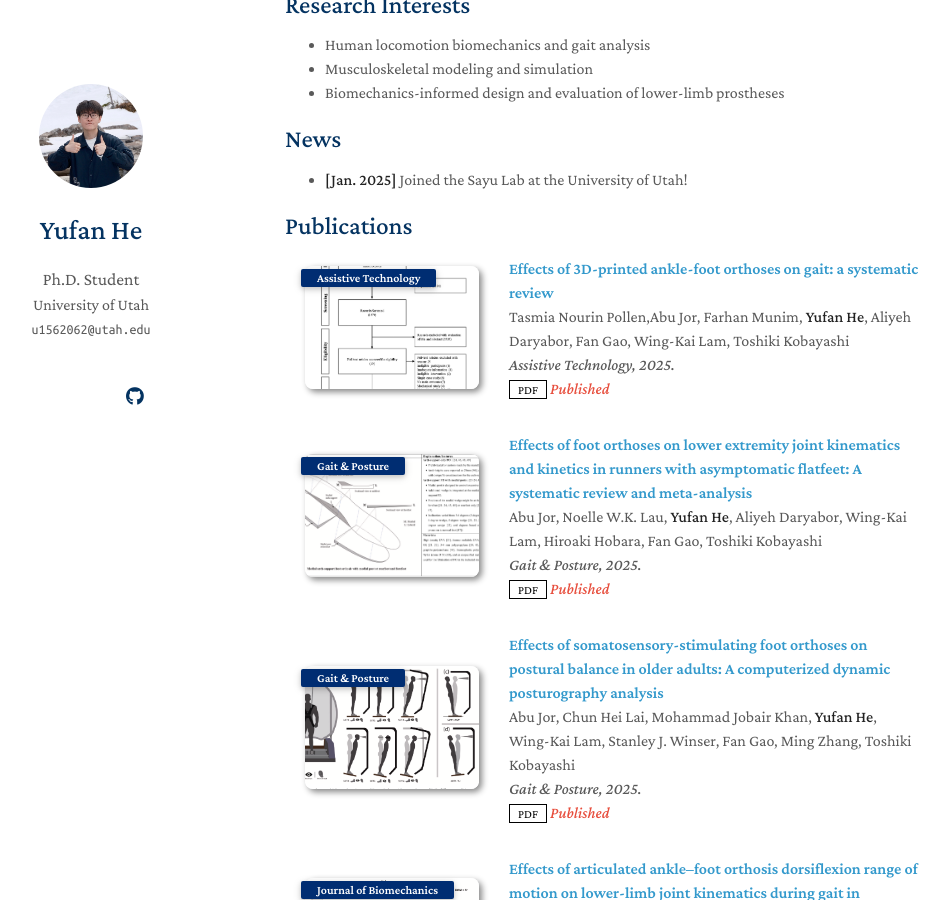
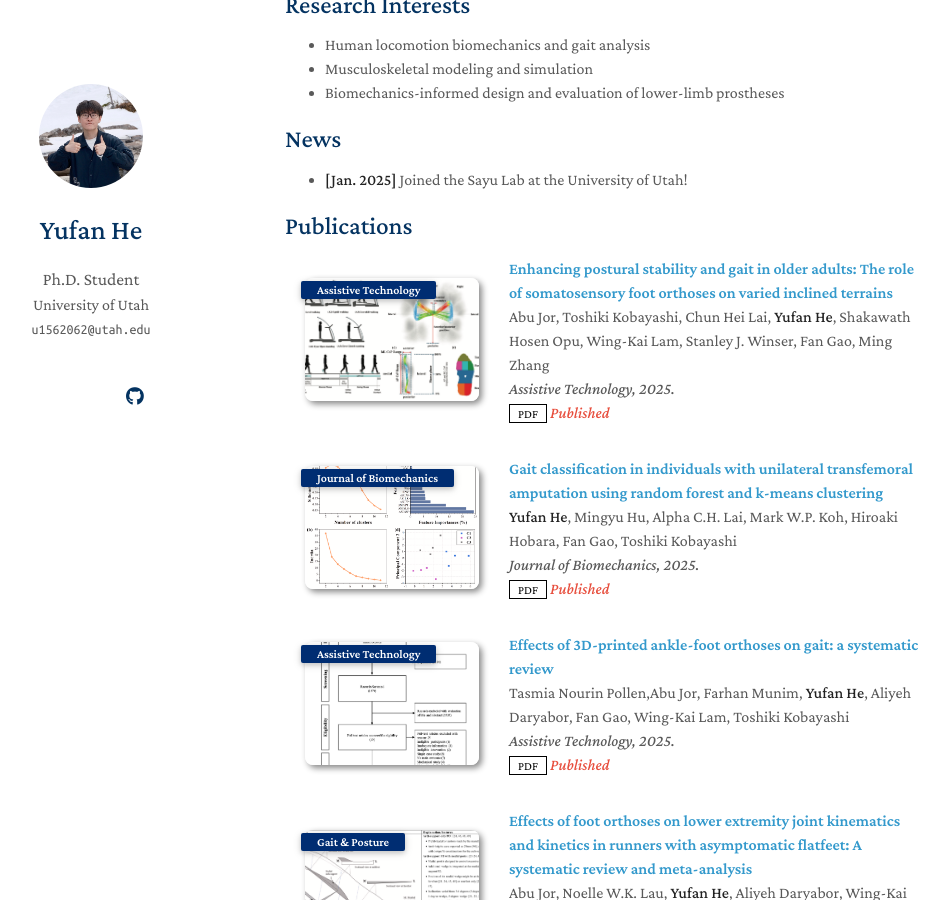
Before and after one commit to yufan-he/yufan-he.github.io, a Jekyll site: the page built from index.md, in a window 1280 px wide and 900 px high, scrolled down 234 px. Shown: the whole window, without its empty margins (185-1135 px from the left). Built offline with Jekyll 4.4.1, drawn with Linux system fonts in a browser that asks for light colours; a style sheet for code colours, icons or effects is not loaded; our own code applies the rules of GitHub Pages for plain Markdown files.

Commit message:
Manuscript update

```diff
--- a/_data/publications.yml
+++ b/_data/publications.yml
@@ -1,4 +1,20 @@
 main:
+
+  - title: "Enhancing postural stability and gait in older adults: The role of somatosensory foot orthoses on varied inclined terrains"
+    authors: Abu Jor, Toshiki Kobayashi, Chun Hei Lai, <strong>Yufan He</strong>, Shakawath Hosen Opu, Wing-Kai Lam, Stanley J. Winser, Fan Gao, Ming Zhang
+    conference_short: Assistive Technology
+    conference: Assistive Technology, 2025.
+    pdf: ./assets/papers/Jor_2025_Assistive Technologys.pdf
+    notes: Published
+    image: ./assets/img/10.png
+
+  - title: "Gait classification in individuals with unilateral transfemoral amputation using random forest and k-means clustering"
+    authors: <strong>Yufan He</strong>, Mingyu Hu, Alpha C.H. Lai, Mark W.P. Koh, Hiroaki Hobara, Fan Gao, Toshiki Kobayashi
+    conference_short: Journal of Biomechanics
+    conference: Journal of Biomechanics, 2025.
+    pdf: ./assets/papers/He_2025_Journal of Biomechanics_2.pdf
+    notes: Published
+    image: ./assets/img/9.png
 
   - title: "Effects of 3D-printed ankle-foot orthoses on gait: a systematic review"
     authors: Tasmia Nourin Pollen,Abu Jor, Farhan Munim, <strong>Yufan He</strong>, Aliyeh Daryabor, Fan Gao, Wing-Kai Lam, Toshiki Kobayashi
```
Also changed, not shown: assets/img/10.png (added), assets/img/9.png (added), 2 other files.
